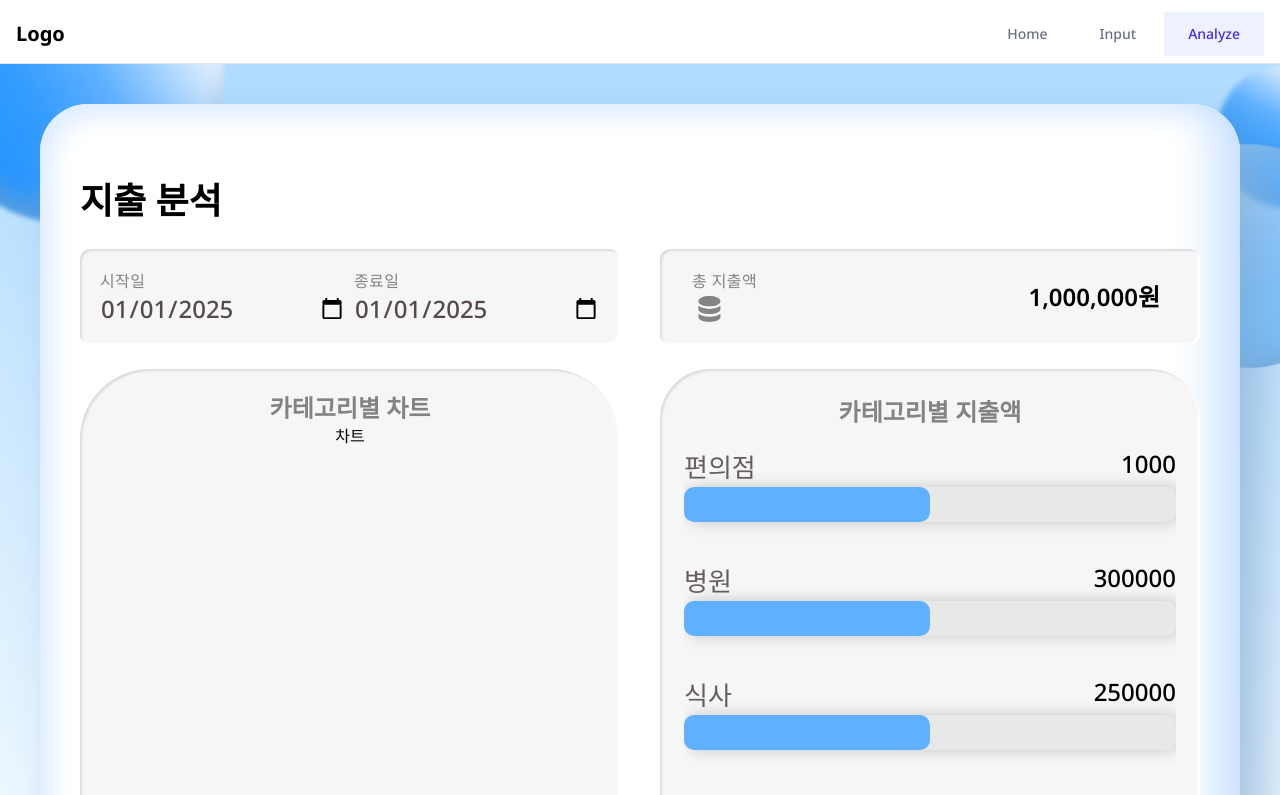
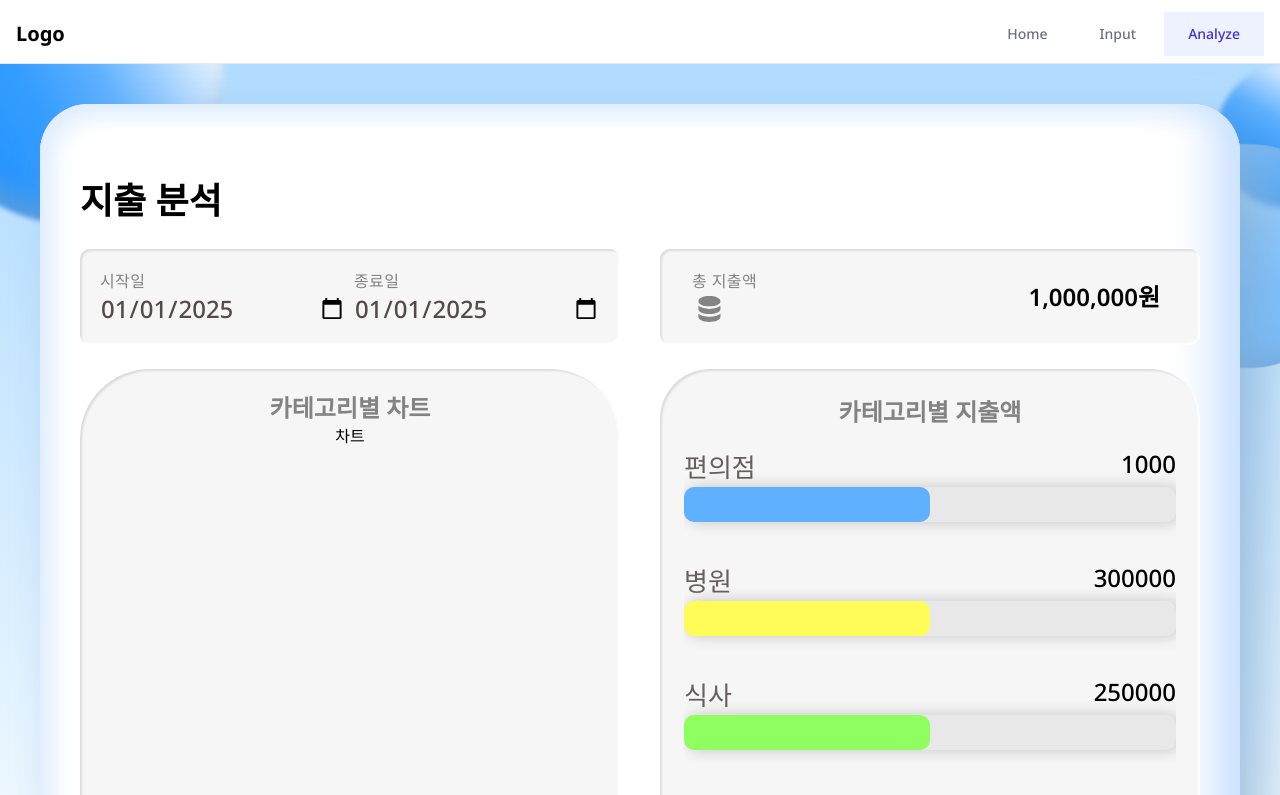
Before and after one commit to oding01/Expense-Tracker, a React (Vite) app: page /analyze in a window 1280 px wide. Shown: the top 795 px of the page. Built offline with nearby package versions, Linux system fonts and the light colour scheme.

Commit message:
feat: :art: 리스트 색깔별 출력하도록 변경
현재는 색깔 4가지로 돌려 쓰고 있는데, 유형이 확정나면 유형별 색깔로 옮기는게 낫지 않을까 싶음?

```diff
--- a/src/components/Analyze/AnalyzeList.tsx
+++ b/src/components/Analyze/AnalyzeList.tsx
@@ -4,6 +4,8 @@ interface analyzeDataType {
 	price: number
 	date: string
 }
+
+const color = ['#5fb1ff', '#fffc58', '#8fff5f', '#df0000']
 
 export const AnalyzeList = ({
 	consumptionData,
@@ -18,7 +20,7 @@ export const AnalyzeList = ({
 				</div>
 				<div className='overscroll-y-auto overflow-hidden w-full h-full'>
 					<ul className='flex flex-col flex-initial w-full h-full mt-5 gap-10 overflow-y-scroll'>
-						{consumptionData.map((data) => (
+						{consumptionData.map((data, index) => (
 							<>
 								<li className='flex flex-col flex-initial text-black'>
 									<div className='flex flex-1 justify-between'>
@@ -30,7 +32,10 @@ export const AnalyzeList = ({
 										</div>
 									</div>
 									<div className='flex-1 w-full h-[35px] bg-[#e8e8e8] rounded-[10px] shadow-analyze-chart'>
-										<div className='w-1/2 h-[35px] bg-[#5fb1ff] rounded-[10px] shadow-[4px_0px_16px_0px_rgba(0,0,0,0.20)]"' />
+										<div
+											className={`w-1/2 h-[35px] rounded-[10px] shadow-[4px_0px_16px_0px_rgba(0,0,0,0.20)]"`}
+											style={{ backgroundColor: color[index % 4] }}
+										/>
 									</div>
 								</li>
 							</>
--- a/src/index.css
+++ b/src/index.css
@@ -13,7 +13,7 @@
 		inset 6px 6px 12px #49a6ff40;
 	--shadow-analyze-box: -2px -2px 2px 0px #fff inset,
 		2px 2px 2px 0px rgba(0, 0, 0, 0.1) inset;
-		--shadow-analyze-chart: 4px 0px 16px 0px rgba(0, 0, 0, 0.20);
+	--shadow-analyze-chart: 4px 0px 16px 0px rgba(0, 0, 0, 0.2);
 }
 
 * {
```
